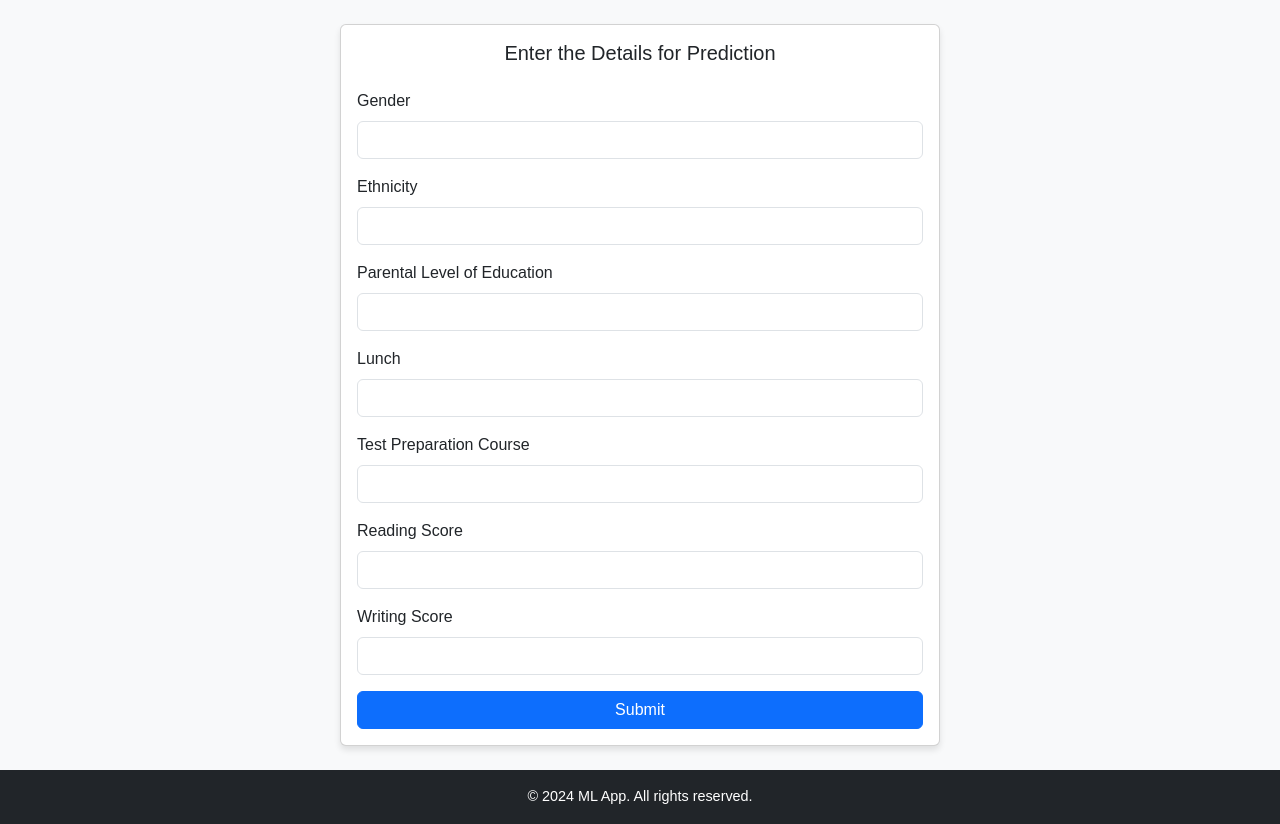
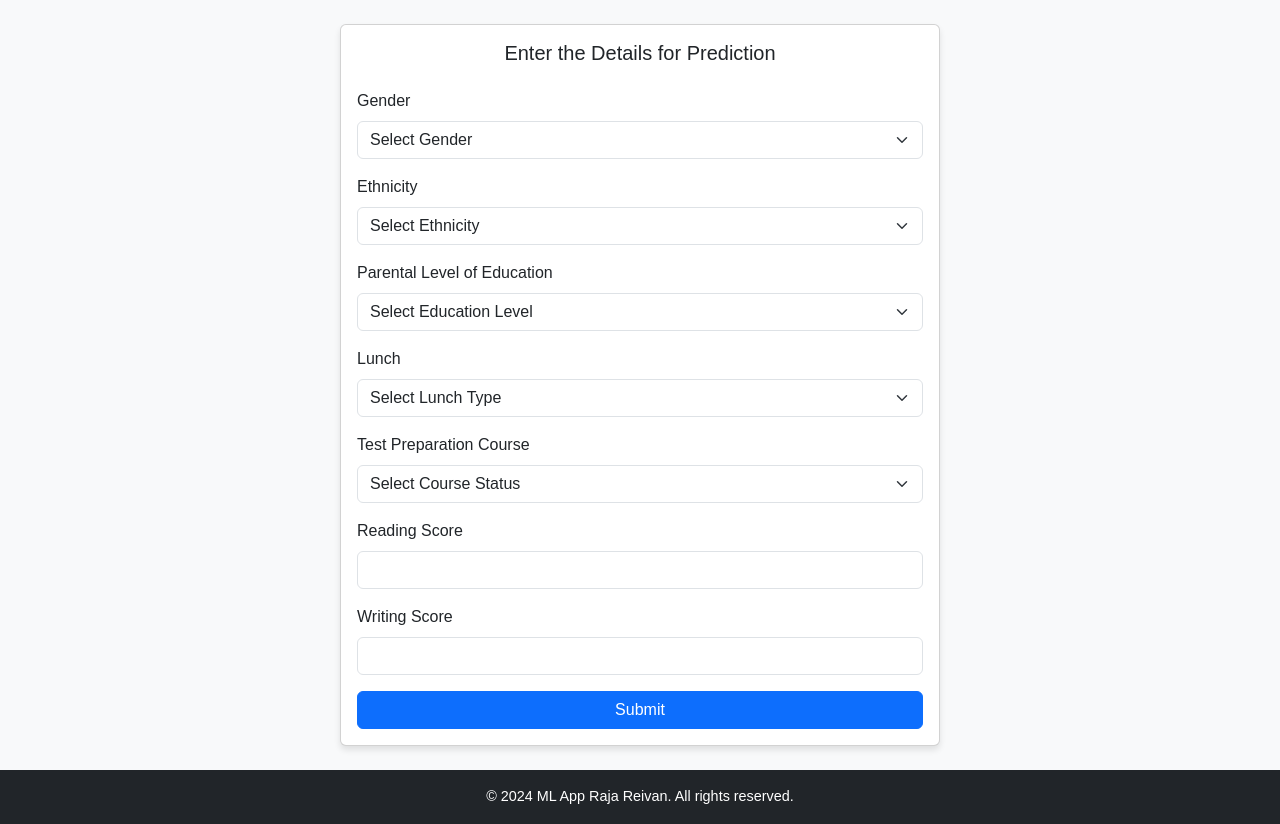
Before and after one commit to MrajaR/end-to-end-mlproject, a Flask app: page /predict-api in a window 1280 px wide. Shown: the part 64-888 px from the top of the page. Run offline with Flask 3, Linux system fonts and the light colour scheme; parts of the project's set-up code (start-up, migrations or seed data) failed here and were passed over.

Commit message:
few edits on html file

```diff
--- a/server.py
+++ b/server.py
@@ -2,7 +2,6 @@ from flask import Flask, request, jsonify, render_template
 from flask_cors import CORS
 import numpy as np
 import pandas as pd
-import time  # Simulating training delay
 
 from src.pipeline import CustomData, InferencePipeline, TrainingPipeline
 
@@ -21,27 +20,26 @@ def home():
 def predict():
 
     if request.method == "GET":
-        return render_template("home.html")
+        return render_template("predict.html")
     else:
         data = CustomData(
-            request.form.get("gender"),
-            request.form.get("ethnicity"),
-            request.form.get("parental_level_of_education"),
-            request.form.get("lunch"),
-            request.form.get("test_preparation_course"),
-            request.form.get("reading_score"),
-            request.form.get("writing_score")
+            str(request.form.get("gender")).lower(),
+            str(request.form.get("ethnicity")),
+            str(request.form.get("parental_level_of_education")).lower(),
+            str(request.form.get("lunch")).lower(),
+            str(request.form.get("test_preparation_course")).lower(),
+            float(request.form.get("reading_score")),
+            float(request.form.get("writing_score"))
         ).get_data_as_dataframe()
 
         predictions = inference_pipeline.predict(data)
 
-        return render_template("home.html", results=predictions[0])
+        return render_template("predict.html", results=predictions[0])
 
 @app.route("/train-model-api", methods=["GET", "POST"])
 def train_model():
     try:
         training_pipeline.run_pipeline()
-        time.sleep(2)
         return jsonify({"status": "success"})
     except Exception as e:
         return jsonify({"status": "error", "message": str(e)})
--- a/templates/home.html
+++ /dev/null
@@ -1,46 +0,0 @@
-{% extends "layout.html" %}
-
-{% block content %}
-<div class="card mx-auto" style="max-width: 600px;">
-    <div class="card-body">
-        <h5 class="card-title text-center">Enter the Details for Prediction</h5>
-        <form method="POST" action="/predict-api" class="mt-4">
-            <div class="mb-3">
-                <label for="gender" class="form-label">Gender</label>
-                <input type="text" id="gender" name="gender" class="form-control" required>
-            </div>
-            <div class="mb-3">
-                <label for="ethnicity" class="form-label">Ethnicity</label>
-                <input type="text" id="ethnicity" name="ethnicity" class="form-control" required>
-            </div>
-            <div class="mb-3">
-                <label for="parental_level_of_education" class="form-label">Parental Level of Education</label>
-                <input type="text" id="parental_level_of_education" name="parental_level_of_education" class="form-control" required>
-            </div>
-            <div class="mb-3">
-                <label for="lunch" class="form-label">Lunch</label>
-                <input type="text" id="lunch" name="lunch" class="form-control" required>
-            </div>
-            <div class="mb-3">
-                <label for="test_preparation_course" class="form-label">Test Preparation Course</label>
-                <input type="text" id="test_preparation_course" name="test_preparation_course" class="form-control" required>
-            </div>
-            <div class="mb-3">
-                <label for="reading_score" class="form-label">Reading Score</label>
-                <input type="number" id="reading_score" name="reading_score" class="form-control" required>
-            </div>
-            <div class="mb-3">
-                <label for="writing_score" class="form-label">Writing Score</label>
-                <input type="number" id="writing_score" name="writing_score" class="form-control" required>
-            </div>
-            <button type="submit" class="btn btn-primary w-100">Submit</button>
-        </form>
-        {% if results %}
-        <div class="alert alert-success mt-4">
-            <h6>Prediction Results:</h6>
-            <p>{{ results }}</p>
-        </div>
-        {% endif %}
-    </div>
-</div>
-{% endblock %}
--- a/templates/layout.html
+++ b/templates/layout.html
@@ -34,7 +34,7 @@
         {% endblock %}
     </main>
     <footer class="bg-dark text-center text-white py-3 mt-4">
-        <p>© 2024 ML App. All rights reserved.</p>
+        <p>© 2024 ML App Raja Reivan. All rights reserved.</p>
     </footer>
     <script src="https://cdn.jsdelivr.net/npm/bootstrap@5.3.0/dist/js/bootstrap.bundle.min.js"></script>
     <script src="{{ url_for('static', filename='static/script.js') }}"></script>
--- /dev/null
+++ b/templates/predict.html
@@ -0,0 +1,73 @@
+{% extends "layout.html" %}
+
+{% block content %}
+<div class="card mx-auto" style="max-width: 600px;">
+    <div class="card-body">
+        <h5 class="card-title text-center">Enter the Details for Prediction</h5>
+        <form method="POST" action="/predict-api" class="mt-4">
+            <div class="mb-3">
+                <label for="gender" class="form-label">Gender</label>
+                <select id="gender" name="gender" class="form-select" required>
+                    <option value="" disabled selected>Select Gender</option>
+                    <option value="male">Male</option>
+                    <option value="female">Female</option>
+                </select>
+            </div>
+            <div class="mb-3">
+                <label for="ethnicity" class="form-label">Ethnicity</label>
+                <select id="ethnicity" name="ethnicity" class="form-select" required>
+                    <option value="" disabled selected>Select Ethnicity</option>
+                    <option value="group A">Group A</option>
+                    <option value="group B">Group B</option>
+                    <option value="group C">Group C</option>
+                    <option value="group D">Group D</option>
+                    <option value="group E">Group E</option>
+                </select>
+            </div>
+            <div class="mb-3">
+                <label for="parental_level_of_education" class="form-label">Parental Level of Education</label>
+                <select id="parental_level_of_education" name="parental_level_of_education" class="form-select" required>
+                    <option value="" disabled selected>Select Education Level</option>
+                    <option value="associate's degree">Associate's Degree</option>
+                    <option value="bachelor's degree">Bachelor's Degree</option>
+                    <option value="high school">High School</option>
+                    <option value="master's degree">Master's Degree</option>
+                    <option value="some college">Some College</option>
+                    <option value="some high school">Some High School</option>
+                </select>
+            </div>
+            <div class="mb-3">
+                <label for="lunch" class="form-label">Lunch</label>
+                <select id="lunch" name="lunch" class="form-select" required>
+                    <option value="" disabled selected>Select Lunch Type</option>
+                    <option value="free/reduced">Free/Reduced</option>
+                    <option value="standard">Standard</option>
+                </select>
+            </div>
+            <div class="mb-3">
+                <label for="test_preparation_course" class="form-label">Test Preparation Course</label>
+                <select id="test_preparation_course" name="test_preparation_course" class="form-select" required>
+                    <option value="" disabled selected>Select Course Status</option>
+                    <option value="none">None</option>
+                    <option value="completed">Completed</option>
+                </select>
+            </div>
+            <div class="mb-3">
+                <label for="reading_score" class="form-label">Reading Score</label>
+                <input type="number" id="reading_score" name="reading_score" class="form-control" required>
+            </div>
+            <div class="mb-3">
+                <label for="writing_score" class="form-label">Writing Score</label>
+                <input type="number" id="writing_score" name="writing_score" class="form-control" required>
+            </div>
+            <button type="submit" class="btn btn-primary w-100">Submit</button>
+        </form>
+        {% if results %}
+        <div class="alert alert-success mt-4">
+            <h6>Prediction Results:</h6>
+            <p>{{ results }}</p>
+        </div>
+        {% endif %}
+    </div>
+</div>
+{% endblock %}
```
